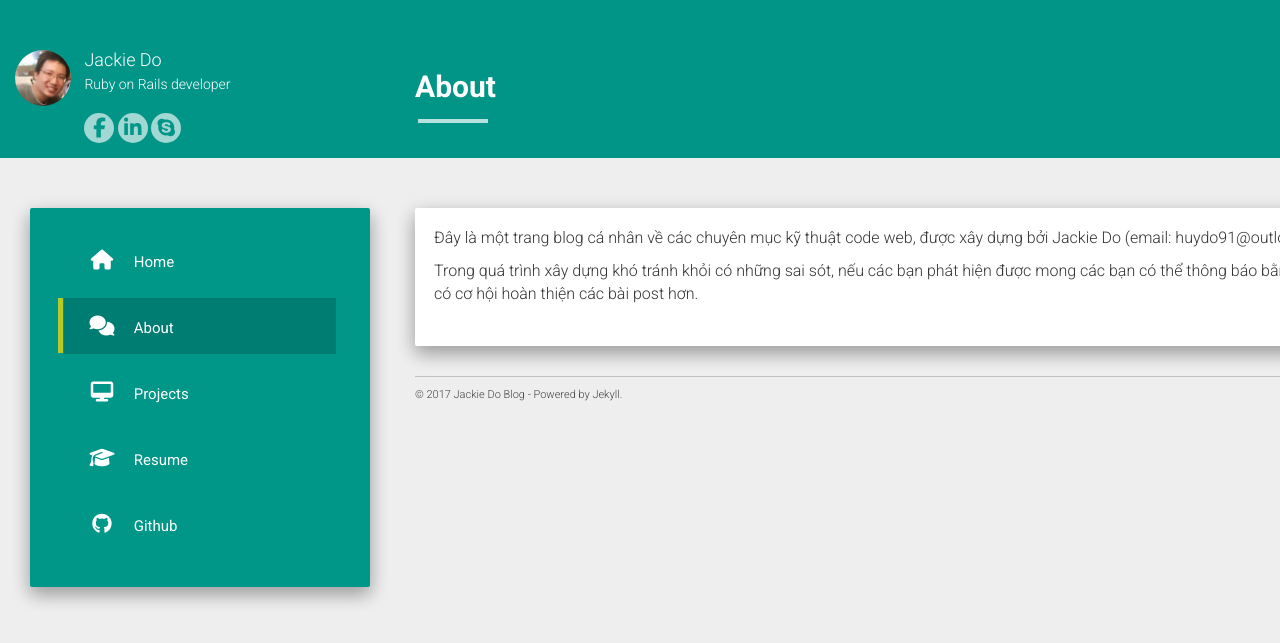
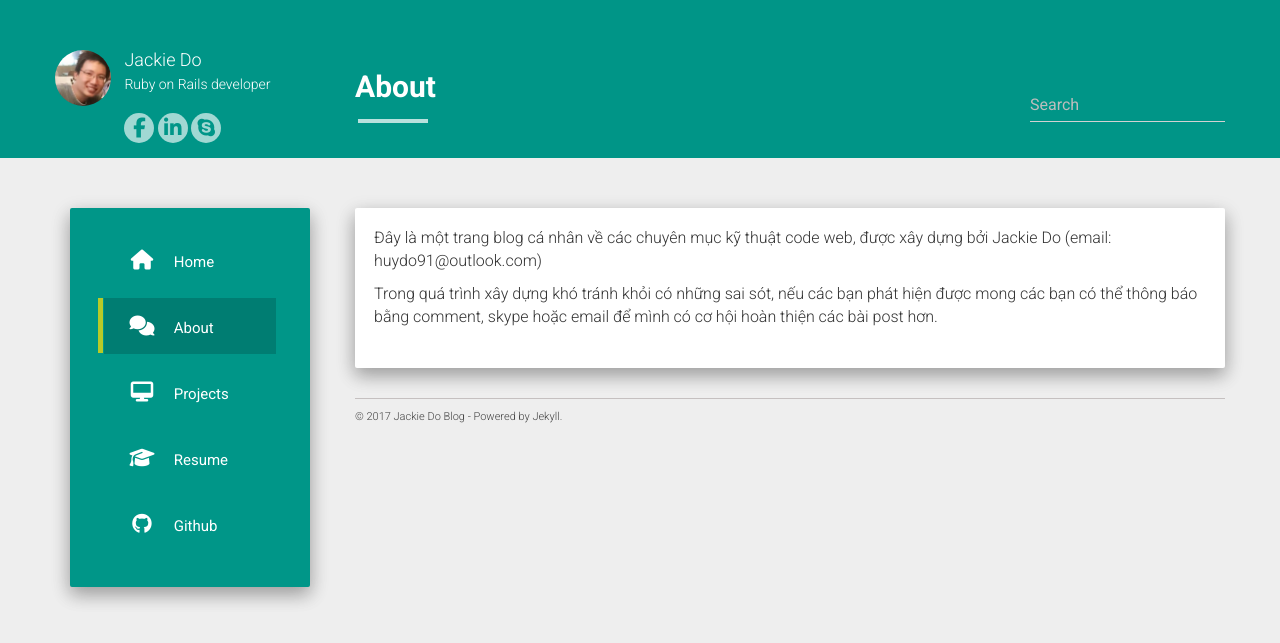
Before and after one commit to jackiedo91/jackie_do_blog, a Jekyll site: the page built from about.md, in a window 1280 px wide. Shown: the top 643 px of the page. Built offline with Jekyll 4.4.1, drawn with Linux system fonts in a browser that asks for light colours; nearby versions of some CDN libraries.

Commit message:
update for 1280 screen

```diff
--- a/static/css/projects.scss
+++ b/static/css/projects.scss
@@ -107,7 +107,7 @@ $text_size: 13px;
  * Custom CSS
  * //////////////////////////////////
  */
- @media (min-width: 1200px) {
+ @media (min-width: 1400px) {
     .header-panel {
       .container {
         width: 1600px;;
@@ -115,6 +115,17 @@ $text_size: 13px;
     }
     .main.outer {
       width: 1600px;
+    }
+ }
+
+ @media (min-width: 1200px) {
+    .header-panel {
+      .container {
+        width: 1200px;;
+      }
+    }
+    .main.outer {
+      width: 1200px;
     }
  }
 
```
